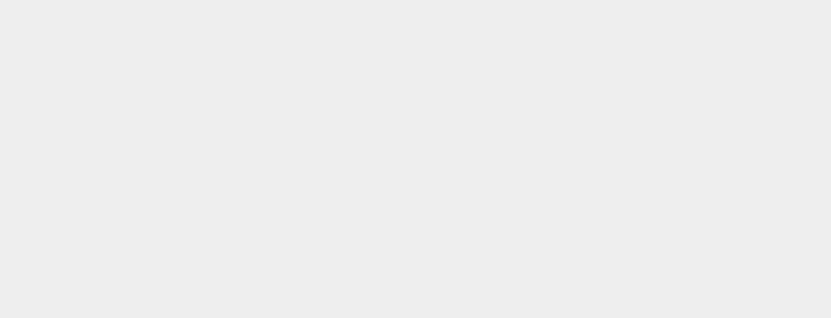
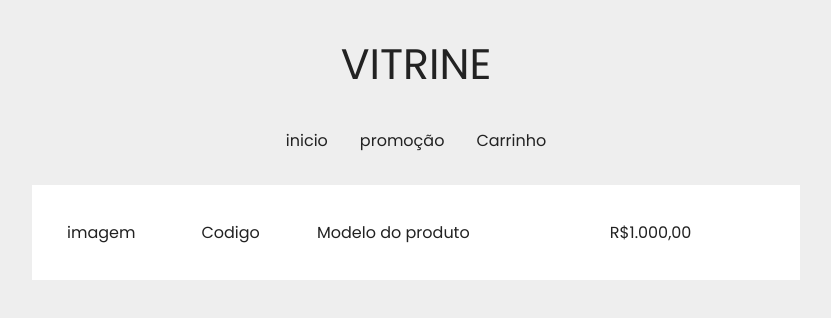
Before and after one commit to Kiff0408/vitrine-react, a React (Vite) app in the folder proj06f/: page /Carrinho in a window 1280 px wide. Before the commit this address had no page. Shown: the top 318 px of the page, without its empty margins (224-1055 px from the left). Built offline with nearby package versions, Linux system fonts and the light colour scheme.

Commit message:
iniciando carrinho

```diff
--- a/proj06f/src/Rotas.jsx
+++ b/proj06f/src/Rotas.jsx
@@ -3,6 +3,7 @@
 import Vitrine from "./pages/Vitrine";
 import Produto from "./pages/Produtos";
 import Promocao from "./pages/Promocao";
+import Carrinho from "./pages/Carrinho";
 
 
 export default  function Rotas( ) {
@@ -11,6 +12,7 @@
             <Route index path= "/" element = { < Vitrine/> } />
             <Route path ="/produto/:codigo" element = {<Produto/> }/>
             <Route path = "/promocao" element = {<Promocao/>}/>
+            <Route path = "/Carrinho" element = {<Carrinho/>}/>
 
         </Routes>
     </BrowserRouter>
--- /dev/null
+++ b/proj06f/src/componentes/Janela.jsx
@@ -0,0 +1,15 @@
+import React from "react";
+import styled from "styled-components";
+
+const Modelo = styled.div `
+    background: #fff;
+    margin:32px 0;
+    overflow: hidden;
+    padding:32px;
+`
+
+export default function Janela(props) {
+    return <Modelo>
+        {props.children}
+    </Modelo>
+}
--- /dev/null
+++ b/proj06f/src/functions/SalvarCarrinho.js
@@ -0,0 +1 @@
+//paramos aqui
--- /dev/null
+++ b/proj06f/src/pages/Carrinho.jsx
@@ -0,0 +1,28 @@
+import React from "react";
+import Navegacao from "../componentes/Navegacao";
+import ProdutosExemplo from "../datas/ProdutosExemplo";
+import Janela from "../componentes/Janela";
+
+export default function Carrinho() {
+    return <>
+        <Navegacao titulo = "VITRINE">
+                <a href="/">inicio</a>
+                <a href="/promocao"> promoção</a>
+                <a href="/carrinho"> Carrinho </a>
+
+        </Navegacao>
+        <Janela>
+            <table width="100%">
+                <tbody>
+                    <tr>
+                        <td>imagem </td>
+                        <td> Codigo </td>
+                        <td> Modelo do produto</td>
+                        <td> R$1.000,00</td>
+                    </tr>
+                </tbody>
+            </table>
+        </Janela>
+
+    </>
+}
```
